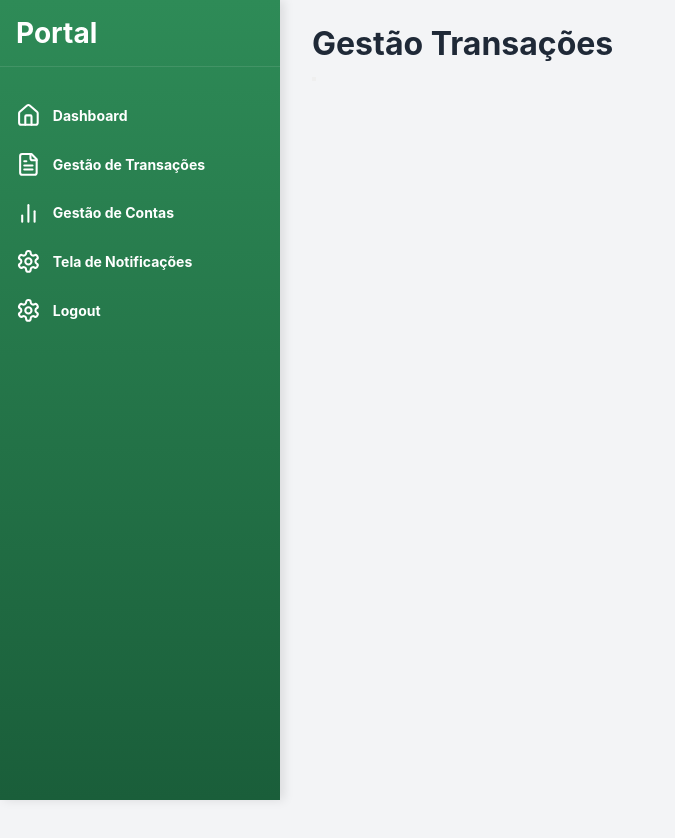
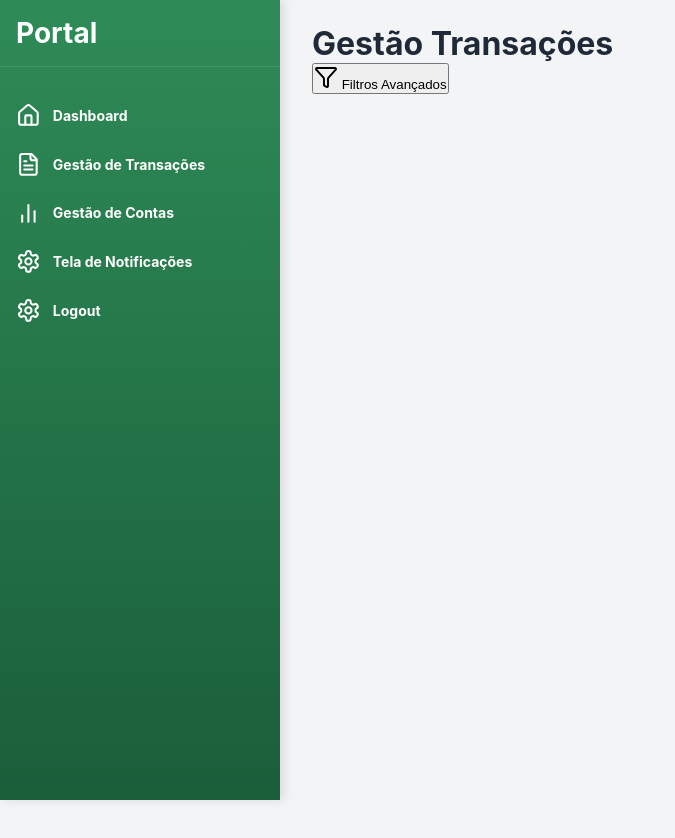
Before and after one commit to RusthenRonald2006/Portal-de-analise-em-anomalias-transacionais, a React (Create React App) app in the folder detec-anomalias/: page /gestaotransacoes in a window 1280 px wide. Shown: the top 838 px of the page, without its empty margins (0-675 px from the left). Built offline with nearby package versions, Linux system fonts and the light colour scheme; the HTML template or start-up script is replaced by a standard one.

Commit message:
renderizando button

```diff
--- a/detec-anomalias/src/components/Pages/GestaoTransacoes.js
+++ b/detec-anomalias/src/components/Pages/GestaoTransacoes.js
@@ -20,7 +20,7 @@ function GestaoTransacoes(){
                 <h1>Gestão Transações</h1>
                 <div className={styles.filter_section}>
                     <button>
-
+                        <Filter /> Filtros Avançados
                     </button>
                 </div>
             </div>
```
